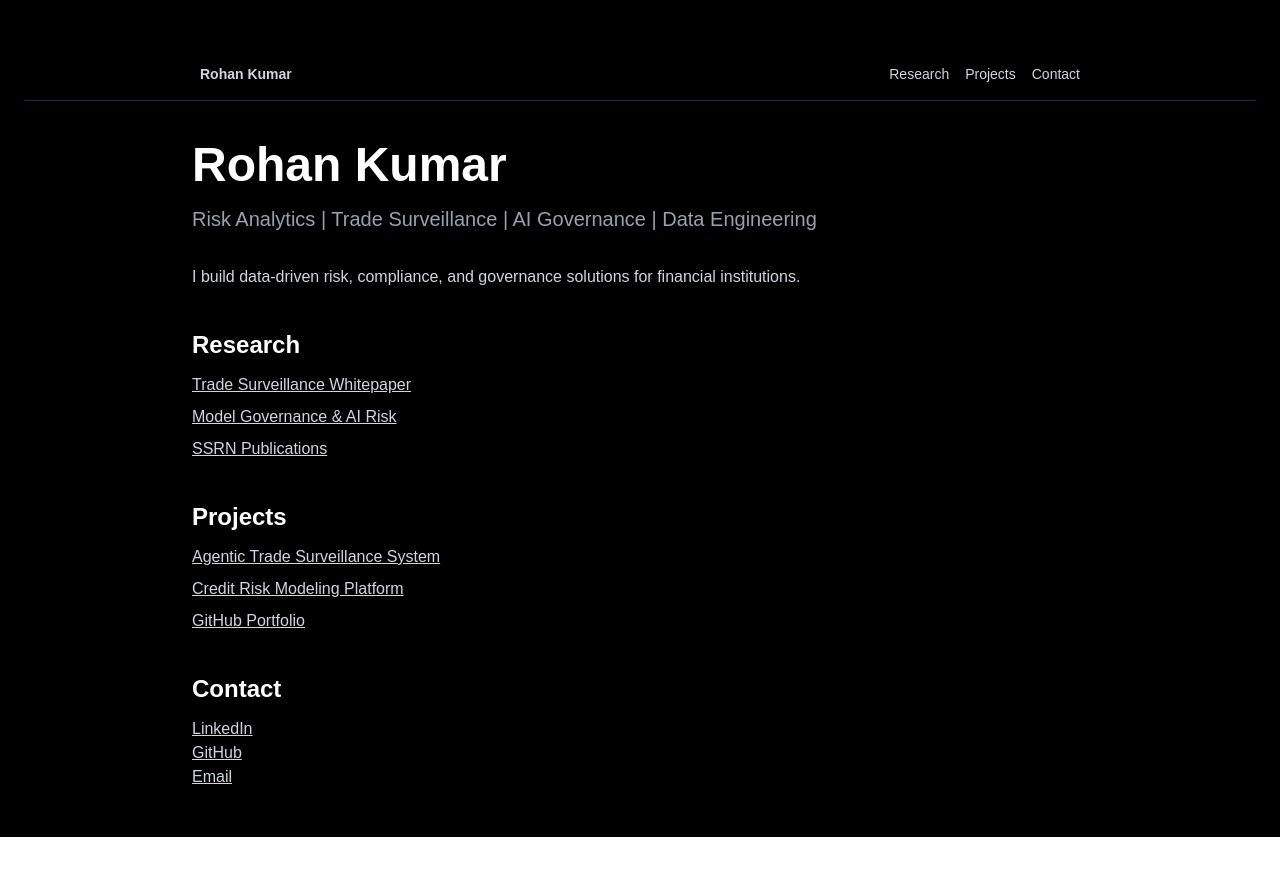
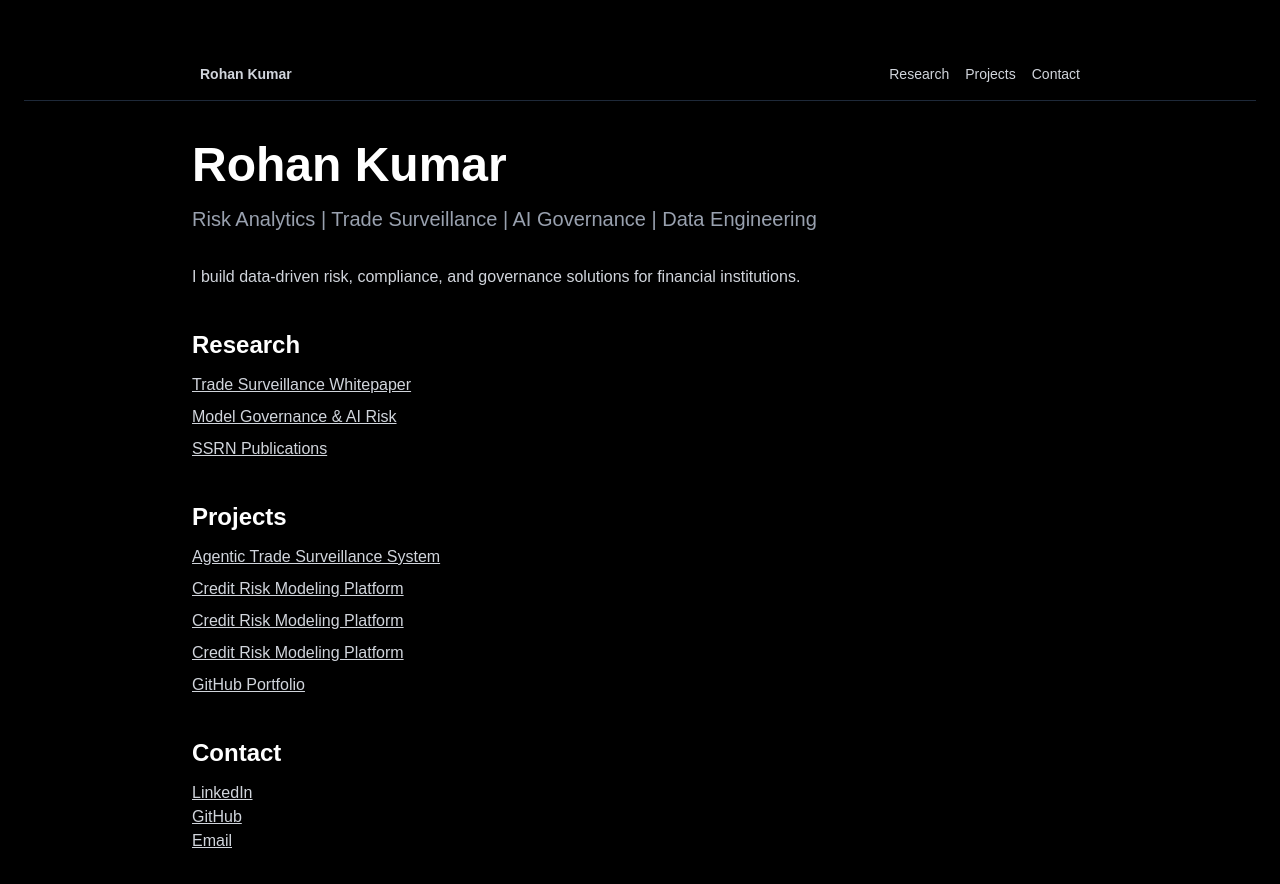
Before and after one commit to rohanksingh/kumarrohan-site-github, a Next.js app: page / in a window 1280 px wide. Shown: the top 884 px of the page. Before the commit the page ends 837 px from the top, so only its background shows below. Built offline with nearby package versions, Linux system fonts and the light colour scheme.

Commit message:
added more git repo link

```diff
--- a/app/page.tsx
+++ b/app/page.tsx
@@ -46,7 +46,17 @@ export default function Home() {
               </a>
             </li>
             <li>
-              <a href="https://github.com/YOUR_USERNAME/credit-risk-platform" target="_blank" className="underline">
+              <a href="https://github.com/rohanksingh/credit-risk-platform" target="_blank" className="underline">
+                Credit Risk Modeling Platform
+              </a>
+            </li>
+            <li>
+              <a href="https://github.com/rohanksingh/ppnr-risk-platform" target="_blank" className="underline">
+                Credit Risk Modeling Platform
+              </a>
+            </li>
+            <li>
+              <a href="https://github.com/rohanksingh/Enterprise-data-platform-pipeline" target="_blank" className="underline">
                 Credit Risk Modeling Platform
               </a>
             </li>
```
